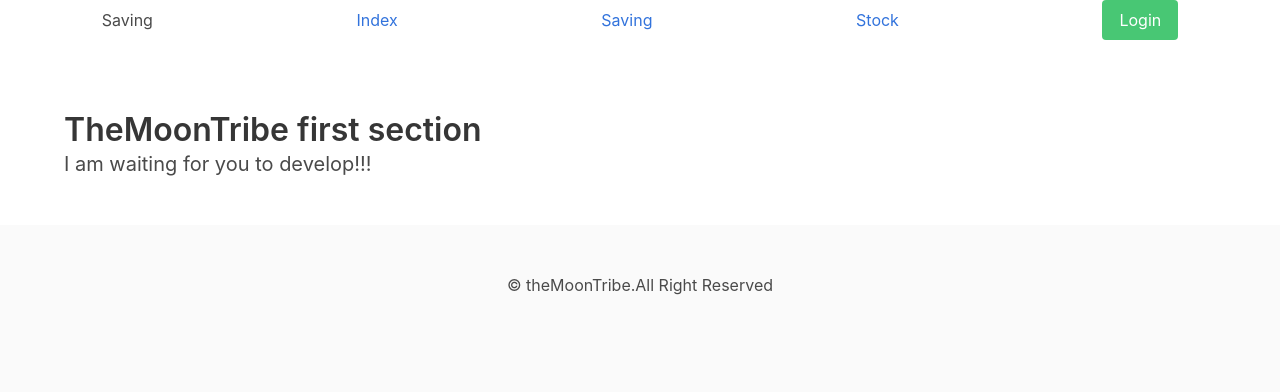
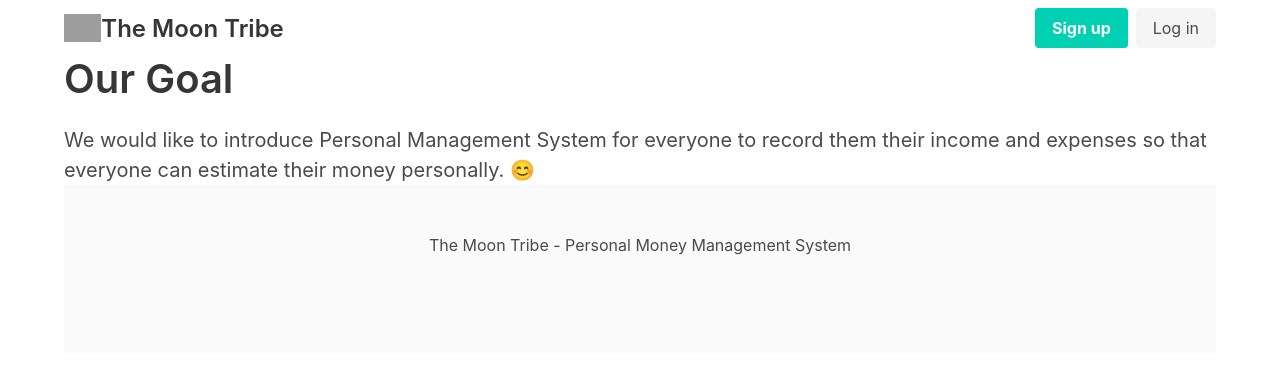
Before and after one commit to theMoonTribe/PersonalMoneyManagement, a Django app: page /saving/ in a window 1280 px wide. Shown: the top 392 px of the page. Run offline with Django 3.2, Linux system fonts and the light colour scheme; grey boxes are pictures that could not be loaded.

Commit message:
Redesign first page layout

```diff
--- a/saving/templates/base_generic.html
+++ b/saving/templates/base_generic.html
@@ -2,41 +2,50 @@
   <head>
     <meta charset="utf-8">
     <meta name="viewport" content="width=device-width, initial-scale=1">
-    <title>{% block title %}{% endblock %}</title>
+    <title>Personal Management System</title>
 
     {% load static %}
     <link rel="stylesheet" href="{% static "bulma-0.8.0/css/bulma.min.css" %}" type="text/css">
     <script type="text/javascript" src="{% static "bulma-0.8.0/js/all.js" %}"></script>
   </head>
 <body>
+	<nav class="navbar" role="navigation" aria-label="main navigation">
+		<div class="container">
+			<div class="navbar-brand">
+				<a class="navbar-item" href="#">
+                    <img src="{% static "images/the-moon-tribe-logo.png" %}" alt="Logo">
+                    <h4 class="title is-4"> The Moon Tribe</h4>
+                </a>
 
-<nav class="level">
-  <p class="level-item has-text-centered">
-    Saving
-  </p>
-  <p class="level-item has-text-centered">
-    <a class="link is-info">Index</a>
-  </p>
-  <p class="level-item has-text-centered">
-    <a class="link is-info">Saving</a>
-  </p>
-  <p class="level-item has-text-centered">
-    <a class="link is-info">Stock</a>
-  </p>
-  <!--  do something to distinct login or logout -->
-  <p class="level-item has-text-centered">
-    <a class="button is-success">Login</a>
-  </p>
-</nav>
+				<a role="button" class="navbar-burger burger" aria-label="menu" aria-expanded="false" data-target="navbarBasic">
+					<span aria-hidden="true"></span>
+					<span aria-hidden="true"></span>
+					<span aria-hidden="true"></span>
+				</a>
+			</div>
 
-{% block section %}{% endblock %}
-
+			<div id="navbarBasic" class="navbar-menu">
+				<div class="navbar-end">
+					<div class="navbar-item">
+						<div class="buttons">
+							<a class="button is-primary"> <strong>Sign up</strong>
+							</a> <a class="button is-light"> Log in </a>
+						</div>
+					</div>
+				</div>
+			</div>
+	 </nav>
+<div class="container">
+{% block content %}{% endblock %}
+</div>
+<div class="container">
 <footer class="footer">
   <div class="content has-text-centered">
     <p>
-      &copy; theMoonTribe.All Right Reserved</a>
+      The Moon Tribe - Personal Money Management System
     </p>
   </div>
   </footer>
+</div>
   </body>
 </html>
--- a/saving/templates/index.html
+++ b/saving/templates/index.html
@@ -1,14 +1,10 @@
 {% extends "base_generic.html" %}
 
-{% block title %}Index{% endblock %}
-
-{% block section %}
-<section class="section">
-  <div class="container">
-    <h1 class="title">TheMoonTribe first section</h1>
-    <h2 class="subtitle">
-       I am waiting for you to develop!!!
-    </h2>
-  </div>
-</section>
+{% block content %}
+	<div class="content is-medium">
+	    <h1 class="title">Our Goal</h1>
+	    <p> We would like to introduce Personal Management System for everyone to record them their income and expenses
+	    	so that everyone can estimate their money personally. &#128522;
+	    </p>
+	</div>
 {% endblock %}
```
